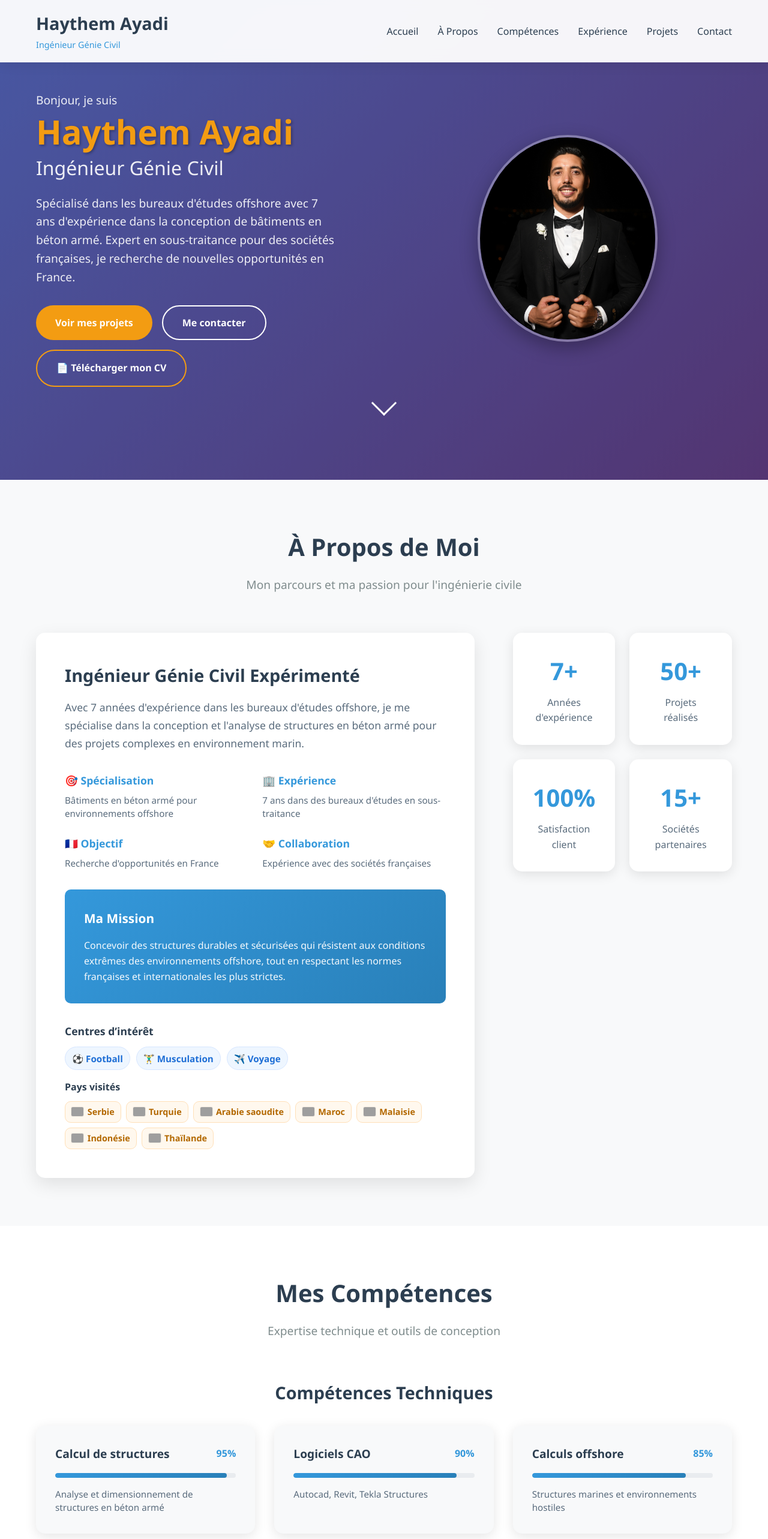
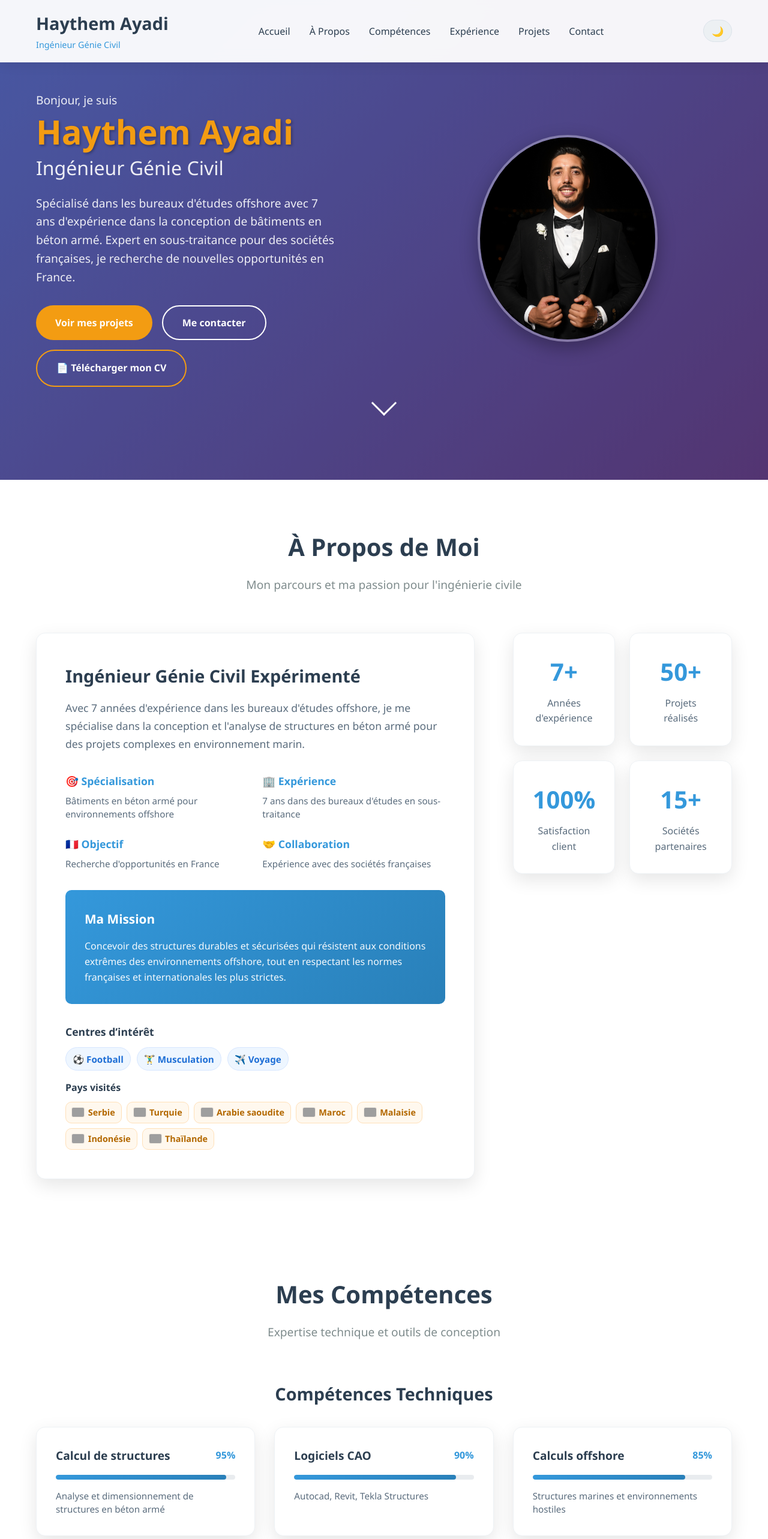
Before and after one commit to AzizBenIsmail/e-portfoliohaithem, a React (Create React App) app: page / in a window 1280 px wide. Shown: the top 2566 px of the page at 60% size. Built offline with nearby package versions, Linux system fonts and the light colour scheme; grey boxes are pictures that could not be loaded.

Commit message:
dark/light

```diff
--- a/src/components/About.css
+++ b/src/components/About.css
@@ -1,6 +1,6 @@
 .about {
   padding: 5rem 0;
-  background: #f8f9fa;
+  background: var(--bg);
 }
 
 .container {
@@ -16,14 +16,14 @@
 
 .section-header h2 {
   font-size: 2.5rem;
-  color: #2c3e50;
+  color: var(--text);
   margin-bottom: 1rem;
   font-weight: 700;
 }
 
 .section-header p {
   font-size: 1.2rem;
-  color: #7f8c8d;
+  color: var(--muted);
   max-width: 600px;
   margin: 0 auto;
 }
@@ -36,15 +36,16 @@
 }
 
 .about-text {
-  background: white;
+  background: var(--panel);
   padding: 3rem;
   border-radius: 15px;
-  box-shadow: 0 10px 30px rgba(0, 0, 0, 0.1);
+  box-shadow: var(--shadow);
+  border: 1px solid var(--panel-border);
 }
 
 .about-intro h3 {
   font-size: 1.8rem;
-  color: #2c3e50;
+  color: var(--text);
   margin-bottom: 1rem;
   font-weight: 600;
 }
@@ -52,7 +53,7 @@
 .about-intro p {
   font-size: 1.1rem;
   line-height: 1.7;
-  color: #5a6c7d;
+  color: var(--muted);
   margin-bottom: 2rem;
 }
 
@@ -65,19 +66,19 @@
 
 .detail-item h4 {
   font-size: 1.1rem;
-  color: #3498db;
+  color: var(--primary);
   margin-bottom: 0.5rem;
   font-weight: 600;
 }
 
 .detail-item p {
   font-size: 0.95rem;
-  color: #5a6c7d;
+  color: var(--muted);
   line-height: 1.5;
 }
 
 .about-mission {
-  background: linear-gradient(135deg, #3498db, #2980b9);
+  background: linear-gradient(135deg, var(--primary), var(--primary-2));
   color: white;
   padding: 2rem;
   border-radius: 10px;
@@ -167,11 +168,12 @@
 }
 
 .stat-card {
-  background: white;
+  background: var(--panel);
   padding: 2rem;
   border-radius: 15px;
   text-align: center;
-  box-shadow: 0 5px 20px rgba(0, 0, 0, 0.1);
+  box-shadow: var(--shadow);
+  border: 1px solid var(--panel-border);
   transition: transform 0.3s ease;
 }
 
@@ -182,13 +184,13 @@
 .stat-number {
   font-size: 2.5rem;
   font-weight: 700;
-  color: #3498db;
+  color: var(--primary);
   margin-bottom: 0.5rem;
 }
 
 .stat-label {
   font-size: 0.9rem;
-  color: #7f8c8d;
+  color: var(--muted);
   font-weight: 500;
 }
 
--- a/src/components/Header.css
+++ b/src/components/Header.css
@@ -7,7 +7,7 @@
   backdrop-filter: blur(10px);
   z-index: 1000;
   box-shadow: 0 2px 20px rgba(0, 0, 0, 0.1);
-  transition: all 0.3s ease;
+  transition: background-color 0.25s ease, color 0.25s ease;
 }
 
 .container {
@@ -25,13 +25,13 @@
 
 .logo h2 {
   margin: 0;
-  color: #2c3e50;
+  color: var(--text);
   font-size: 1.8rem;
   font-weight: 700;
 }
 
 .logo span {
-  color: #3498db;
+  color: var(--primary);
   font-size: 0.9rem;
   font-weight: 500;
 }
@@ -47,7 +47,7 @@
 .nav-list li button {
   background: none;
   border: none;
-  color: #2c3e50;
+  color: var(--text);
   font-size: 1rem;
   font-weight: 500;
   cursor: pointer;
@@ -56,7 +56,7 @@
 }
 
 .nav-list li button:hover {
-  color: #3498db;
+  color: var(--primary);
 }
 
 .menu-toggle {
@@ -73,13 +73,28 @@
   transition: all 0.3s ease;
 }
 
+.theme-toggle {
+  margin-left: 1rem;
+  background: #ecf0f3;
+  color: #2c3e50;
+  border: 1px solid #dce3ea;
+  border-radius: 999px;
+  padding: 0.4rem 0.8rem;
+  font-size: 1rem;
+  cursor: pointer;
+}
+
+.theme-toggle:hover {
+  background: #e6ebef;
+}
+
 @media (max-width: 768px) {
   .nav {
     position: absolute;
     top: 100%;
     left: 0;
     right: 0;
-    background: white;
+    background: var(--panel);
     box-shadow: 0 5px 20px rgba(0, 0, 0, 0.1);
     transform: translateY(-100%);
     opacity: 0;
@@ -100,7 +115,7 @@
   }
 
   .nav-list li {
-    border-bottom: 1px solid #eee;
+    border-bottom: 1px solid var(--panel-border);
   }
 
   .nav-list li button {
--- a/src/components/Header.js
+++ b/src/components/Header.js
@@ -1,8 +1,9 @@
-import React, { useState } from 'react';
+import React, { useEffect, useState } from 'react';
 import './Header.css';
 
 const Header = () => {
   const [isMenuOpen, setIsMenuOpen] = useState(false);
+  const [theme, setTheme] = useState('light');
 
   const toggleMenu = () => {
     setIsMenuOpen(!isMenuOpen);
@@ -14,6 +15,29 @@ const Header = () => {
       element.scrollIntoView({ behavior: 'smooth' });
     }
     setIsMenuOpen(false);
+  };
+
+  useEffect(() => {
+    const saved = localStorage.getItem('theme');
+    const systemPrefersDark = window.matchMedia && window.matchMedia('(prefers-color-scheme: dark)').matches;
+    const initial = saved || (systemPrefersDark ? 'dark' : 'light');
+    setTheme(initial);
+    if (initial === 'dark') {
+      document.body.classList.add('dark');
+    } else {
+      document.body.classList.remove('dark');
+    }
+  }, []);
+
+  const toggleTheme = () => {
+    const next = theme === 'dark' ? 'light' : 'dark';
+    setTheme(next);
+    localStorage.setItem('theme', next);
+    if (next === 'dark') {
+      document.body.classList.add('dark');
+    } else {
+      document.body.classList.remove('dark');
+    }
   };
 
   return (
@@ -36,6 +60,10 @@ const Header = () => {
             </ul>
           </nav>
 
+          <button className="theme-toggle" onClick={toggleTheme} aria-label="Basculer le thème">
+            {theme === 'dark' ? '☀️' : '🌙'}
+          </button>
+
           <div className="menu-toggle" onClick={toggleMenu}>
             <span></span>
             <span></span>
--- a/src/components/Hero.css
+++ b/src/components/Hero.css
@@ -24,6 +24,15 @@
   bottom: 0;
   background: rgba(0, 0, 0, 0.3);
   z-index: -1;
+}
+
+body.dark .hero-background {
+  background: linear-gradient(135deg, #0f1720 0%, #1a2330 100%);
+}
+
+body.dark .hero-overlay {
+  background: radial-gradient(ellipse at top, rgba(124, 196, 255, 0.08), transparent 60%),
+              radial-gradient(ellipse at bottom, rgba(255, 178, 74, 0.08), transparent 60%);
 }
 
 .container {
@@ -128,6 +137,26 @@
   background: transparent;
   color: white;
   border: 2px solid #f39c12;
+}
+
+body.dark .btn-secondary {
+  color: #e5eef7;
+  border-color: #e5eef7;
+}
+
+body.dark .btn-secondary:hover {
+  background: #e5eef7;
+  color: #1a2330;
+}
+
+body.dark .btn-outline {
+  color: var(--accent);
+  border-color: var(--accent);
+}
+
+body.dark .btn-outline:hover {
+  background: var(--accent);
+  color: #1a2330;
 }
 
 .btn-outline:hover {
--- a/src/components/Skills.css
+++ b/src/components/Skills.css
@@ -1,6 +1,6 @@
 .skills {
   padding: 5rem 0;
-  background: white;
+  background: var(--bg);
 }
 
 .container {
@@ -16,14 +16,14 @@
 
 .section-header h2 {
   font-size: 2.5rem;
-  color: #2c3e50;
+  color: var(--text);
   margin-bottom: 1rem;
   font-weight: 700;
 }
 
 .section-header p {
   font-size: 1.2rem;
-  color: #7f8c8d;
+  color: var(--muted);
   max-width: 600px;
   margin: 0 auto;
 }
@@ -36,7 +36,7 @@
 
 .skills-section h3 {
   font-size: 1.8rem;
-  color: #2c3e50;
+  color: var(--text);
   margin-bottom: 2rem;
   font-weight: 600;
   text-align: center;
@@ -49,10 +49,11 @@
 }
 
 .skill-item {
-  background: #f8f9fa;
+  background: var(--panel);
   padding: 2rem;
   border-radius: 15px;
-  box-shadow: 0 5px 20px rgba(0, 0, 0, 0.1);
+  box-shadow: var(--shadow);
+  border: 1px solid var(--panel-border);
   transition: transform 0.3s ease;
 }
 
@@ -69,14 +70,14 @@
 
 .skill-header h4 {
   font-size: 1.2rem;
-  color: #2c3e50;
+  color: var(--text);
   font-weight: 600;
   margin: 0;
 }
 
 .skill-level {
   font-size: 1rem;
-  color: #3498db;
+  color: var(--primary);
   font-weight: 700;
 }
 
@@ -97,7 +98,7 @@
 
 .skill-description {
   font-size: 0.95rem;
-  color: #5a6c7d;
+  color: var(--muted);
   line-height: 1.5;
   margin: 0;
 }
@@ -109,11 +110,12 @@
 }
 
 .software-item {
-  background: #f8f9fa;
+  background: var(--panel);
   padding: 2rem;
   border-radius: 15px;
   text-align: center;
-  box-shadow: 0 5px 20px rgba(0, 0, 0, 0.1);
+  box-shadow: var(--shadow);
+  border: 1px solid var(--panel-border);
   transition: transform 0.3s ease;
 }
 
@@ -128,7 +130,7 @@
 
 .software-item h4 {
   font-size: 1.1rem;
-  color: #2c3e50;
+  color: var(--text);
   margin-bottom: 1rem;
   font-weight: 600;
 }
@@ -155,7 +157,7 @@
 
 .software-level span {
   font-size: 0.9rem;
-  color: #7f8c8d;
+  color: var(--muted);
   font-weight: 600;
 }
 
@@ -166,10 +168,11 @@
 }
 
 .language-item {
-  background: #f8f9fa;
+  background: var(--panel);
   padding: 2rem;
   border-radius: 15px;
-  box-shadow: 0 5px 20px rgba(0, 0, 0, 0.1);
+  box-shadow: var(--shadow);
+  border: 1px solid var(--panel-border);
   transition: transform 0.3s ease;
 }
 
@@ -186,7 +189,7 @@
 
 .language-info h4 {
   font-size: 1.2rem;
-  color: #2c3e50;
+  color: var(--text);
   font-weight: 600;
   margin: 0;
 }
--- a/src/index.css
+++ b/src/index.css
@@ -11,3 +11,82 @@ code {
   font-family: source-code-pro, Menlo, Monaco, Consolas, 'Courier New',
     monospace;
 }
+
+/* THEME: Dark mode */
+/* Design tokens */
+:root {
+  --bg: #ffffff;
+  --text: #2c3e50;
+  --muted: #5a6c7d;
+  --panel: #ffffff;
+  --panel-border: #eef2f5;
+  --shadow: 0 10px 30px rgba(0, 0, 0, 0.1);
+  --primary: #3498db;
+  --primary-2: #2980b9;
+  --accent: #f39c12;
+}
+
+body.dark {
+  --bg: #0f1720;
+  --text: #e5eef7;
+  --muted: #b5c7d9;
+  --panel: #121a23;
+  --panel-border: #223244;
+  --shadow: 0 10px 30px rgba(0, 0, 0, 0.35);
+  --primary: #7cc4ff;
+  --primary-2: #3fa2ff;
+  --accent: #ffb24a;
+  background: var(--bg);
+  color: var(--text);
+}
+
+body, .header, .about, .experience, .skills {
+  transition: background-color 0.25s ease, color 0.25s ease, border-color 0.25s ease;
+}
+
+body.dark .header {
+  background: rgba(22, 30, 40, 0.9);
+  box-shadow: 0 2px 20px rgba(0, 0, 0, 0.4);
+}
+
+body.dark .logo h2 { color: #e8f0f7; }
+body.dark .logo span { color: #7cc4ff; }
+body.dark .nav-list li button { color: #e5eef7; }
+body.dark .nav-list li button:hover { color: #7cc4ff; }
+body.dark .menu-toggle span { background: #e5eef7; }
+body.dark .theme-toggle { background: #1a2530; color: #e5eef7; border-color: #2a3a4a; }
+body.dark .theme-toggle:hover { background: #223040; }
+
+/* Sections */
+.about, .experience, .skills { background: var(--bg); }
+
+/* Cards */
+.about-text, .stat-card, .summary-card,
+.timeline-content, .skill-item, .software-item,
+.language-item, .education-card {
+  background: var(--panel);
+  color: var(--text);
+  box-shadow: var(--shadow);
+  border-color: var(--panel-border);
+}
+
+/* Accents */
+.section-header h2 { color: var(--text); }
+.section-header p { color: var(--muted); }
+.timeline-company { color: var(--primary); }
+.timeline-description, .expertise-item p,
+.skill-description, .language-level span,
+.education-details { color: var(--muted); }
+body.dark .native-badge { background: #1f7a4d; }
+body.dark .education-institution-badge { color: #89e0b1; background: rgba(39,174,96,0.18); border-color: rgba(39,174,96,0.35); }
+.education-timeline::before { background: linear-gradient(180deg, #eef2f5, #e2e8f0); }
+.education-dot { background: var(--primary); box-shadow: 0 0 0 4px rgba(52, 152, 219, 0.15); }
+.skill-progress { background: linear-gradient(90deg, var(--primary), var(--primary-2)); }
+.level-progress { background: linear-gradient(90deg, #f6b44e, #e67e22); }
+.language-level .level-progress { background: linear-gradient(90deg, #27ae60, #2ecc71); }
+
+/* Travel badges */
+.travel-badge { background: #fff8ee; color: #b36800; border-color: #ffe0b8; }
+.interest-tag { background: #eef6ff; color: #1f6fd6; border-color: #d6e6ff; }
+body.dark .travel-badge { background: #1b2430; color: #e4b471; border-color: #3a2c18; }
+body.dark .interest-tag { background: #1a2330; color: var(--primary); border-color: #2a3a4a; }
```
Also changed, not shown: src/components/Experience.css (+21 -19 lines).
